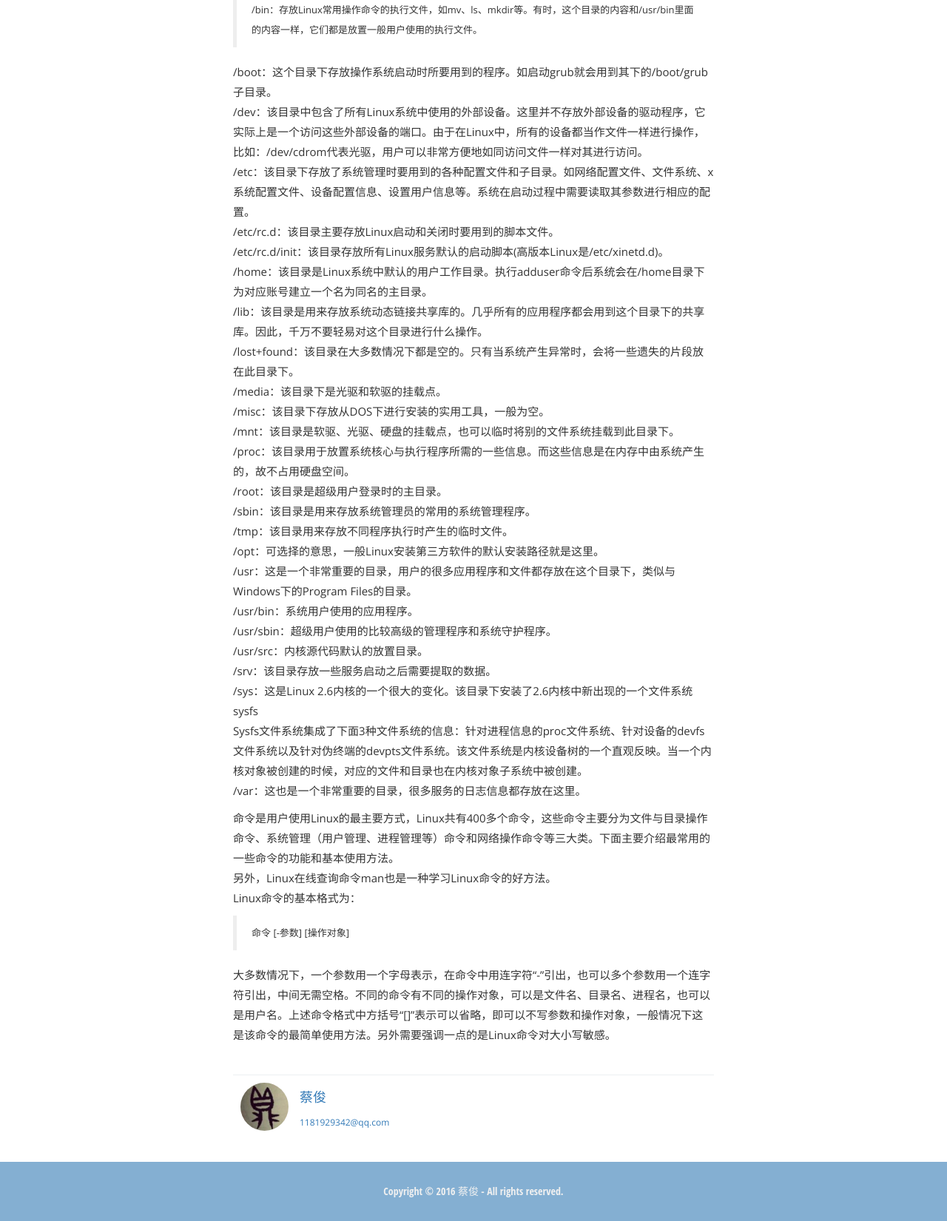
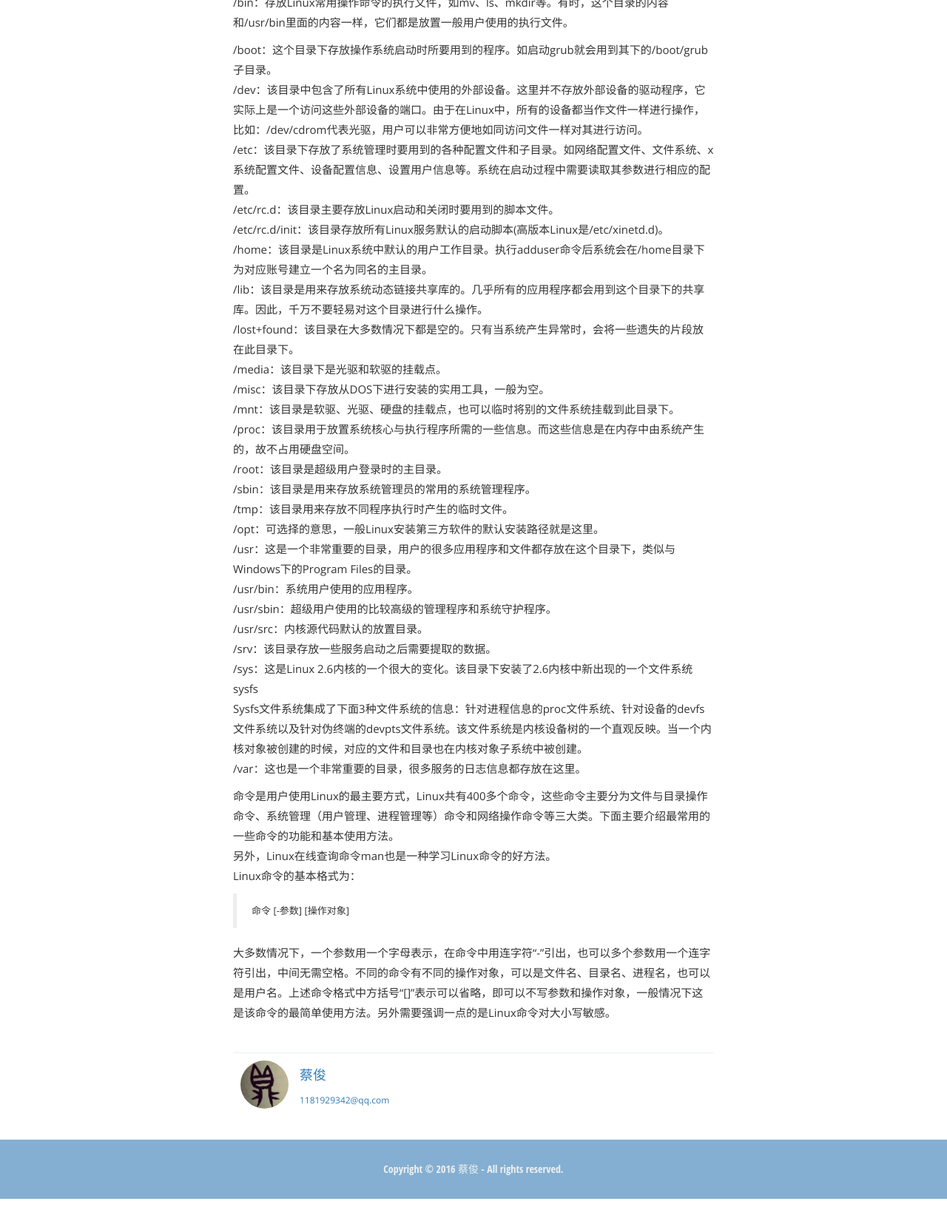
Before and after one commit to jaimecai/jaimecai.github.io, a Jekyll site: the page built from _posts/2016-5-26-Linux用户和目录.md, in a window 1280 px wide. Shown: the part 1860-3511 px from the top of the page at 74% size. Built offline with Jekyll 4.4.1, drawn with Linux system fonts in a browser that asks for light colours; after the commit the page ends 3481 px from its top, so only the background shows below that.

```diff
--- a/_posts/2016-5-26-Linux用户和目录.md
+++ b/_posts/2016-5-26-Linux用户和目录.md
@@ -28,7 +28,7 @@ Linux的文件系统是一个树型的目录结构，在Linux中没有盘的概
 每当添加一个新用户时，系统都会在/home子目录下为其建立一个与该用户名相同的子目录，该子目录就是该用户的主目录（home directory），一般用户登录后的工作目录就是该用户的主目录，用户可以在其主目录下进行任意的操作，但对其他目录只能受限操作。上例用户user01的主目录就是/home/user01，系统用户root的主目录是/root。
 ![image_1ajk48kp2pv61drbt7t199b88nu.png-10.9kB][1]
 
->/bin：存放Linux常用操作命令的执行文件，如mv、ls、mkdir等。有时，这个目录的内容和/usr/bin里面的内容一样，它们都是放置一般用户使用的执行文件。
+/bin：存放Linux常用操作命令的执行文件，如mv、ls、mkdir等。有时，这个目录的内容和/usr/bin里面的内容一样，它们都是放置一般用户使用的执行文件。
 
 /boot：这个目录下存放操作系统启动时所要用到的程序。如启动grub就会用到其下的/boot/grub子目录。
 /dev：该目录中包含了所有Linux系统中使用的外部设备。这里并不存放外部设备的驱动程序，它实际上是一个访问这些外部设备的端口。由于在Linux中，所有的设备都当作文件一样进行操作，比如：/dev/cdrom代表光驱，用户可以非常方便地如同访问文件一样对其进行访问。
```
